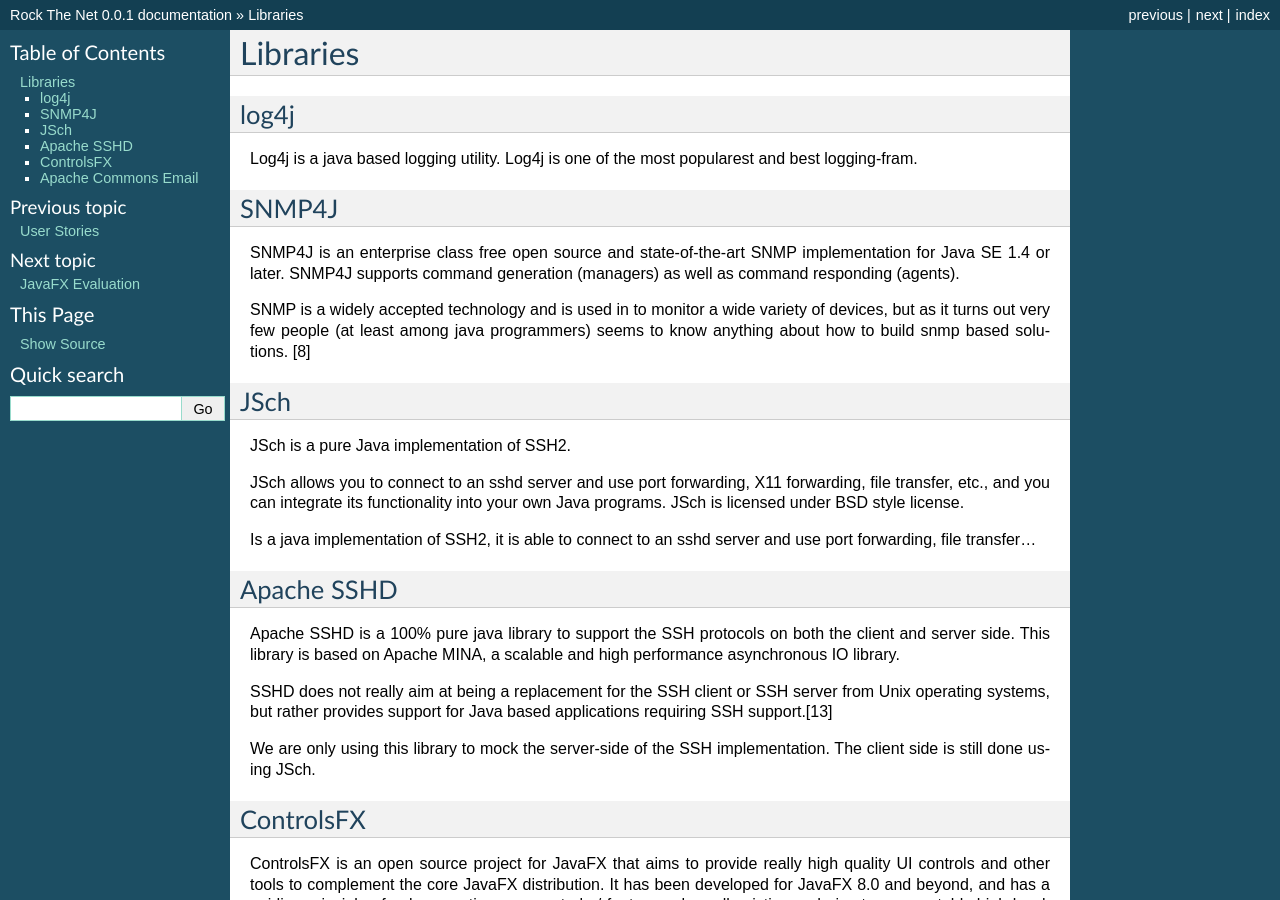
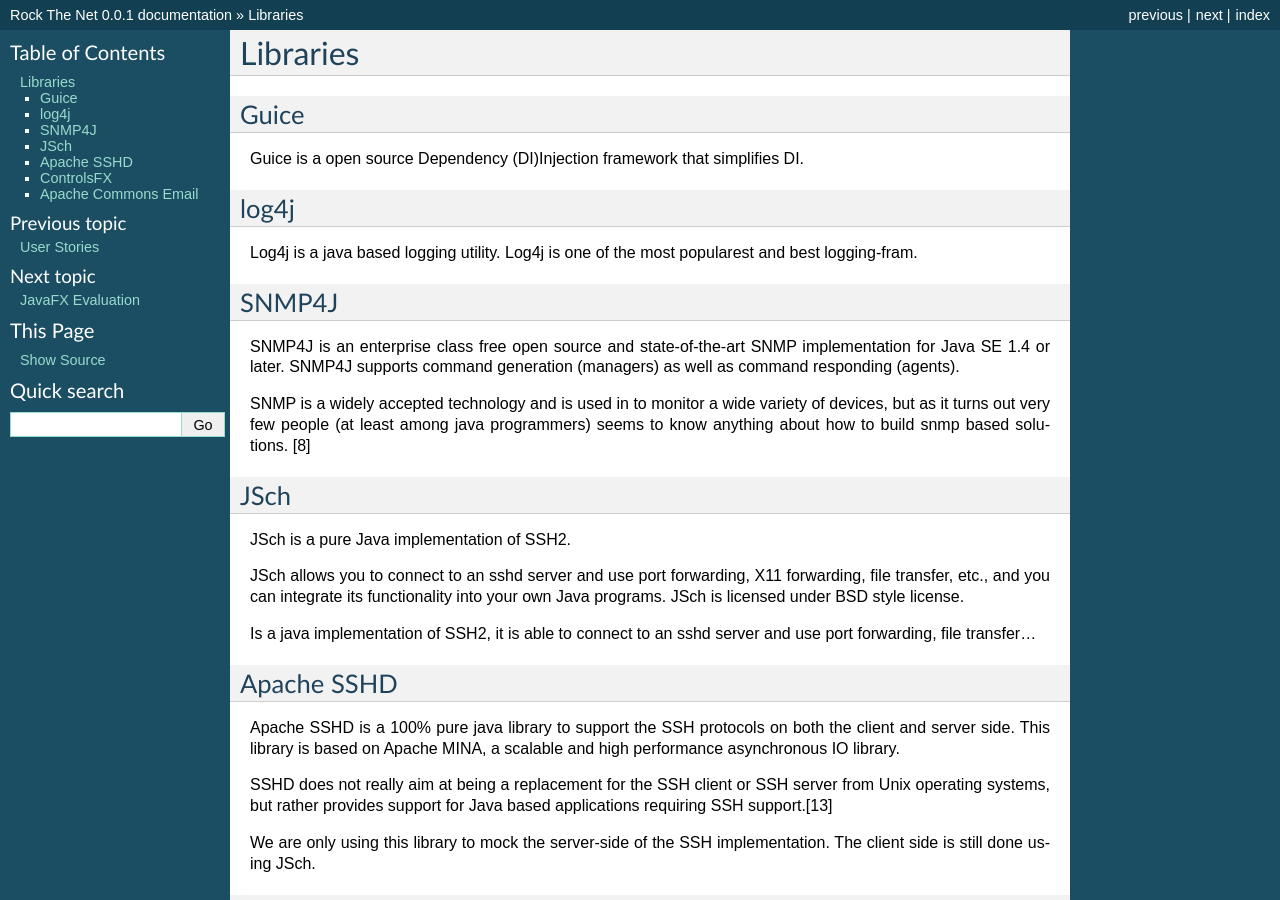
Before and after one commit to aayvazyan-tgm/RouterManagementProject_RockTheNet, a Sphinx documentation site: the page built from docs/libraries.rst, in a window 1280 px wide and 900 px high. Built offline with Sphinx 7.4.7, drawn with Linux system fonts in a browser that asks for light colours.

Commit message:
Update libraries.rst

```diff
--- a/docs/libraries.rst
+++ b/docs/libraries.rst
@@ -1,5 +1,10 @@
 Libraries
 =========
+
+Guice
+~~~~~
+Guice is a open source Dependency (DI)Injection framework that simplifies DI.
+
 
 log4j
 ~~~~~
```
